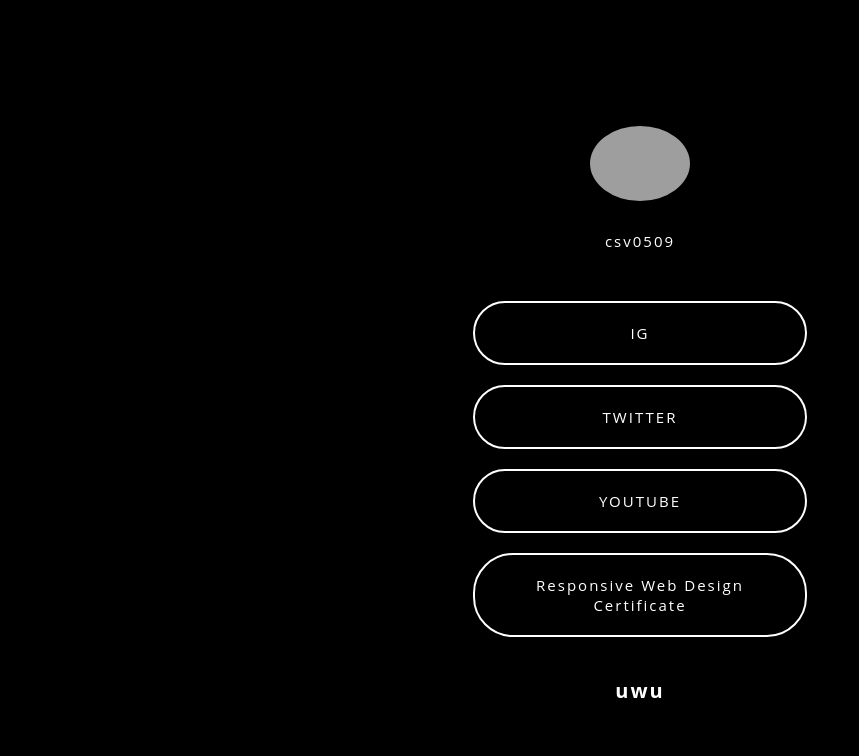
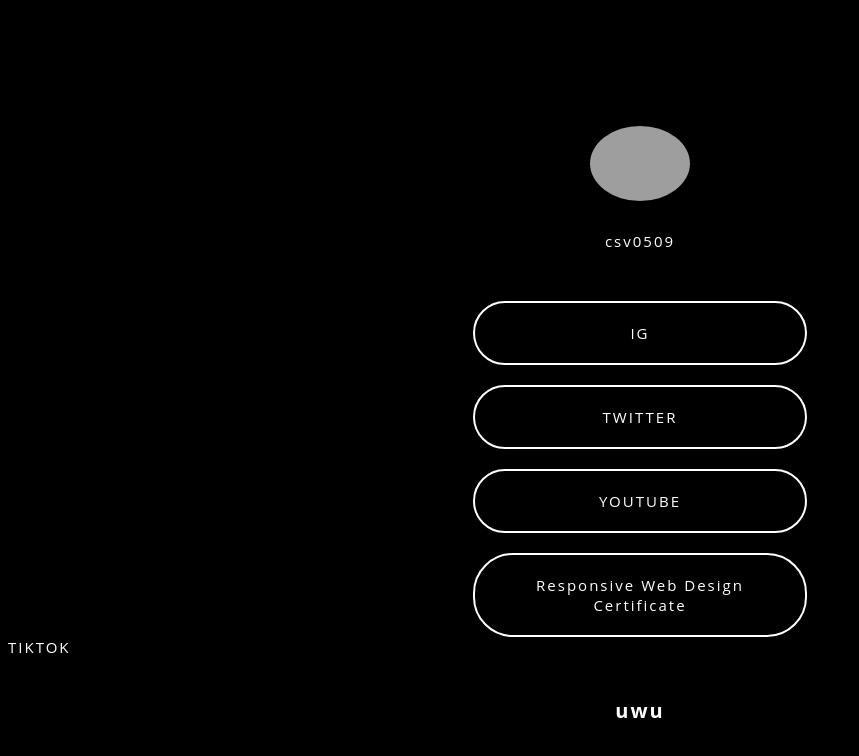
Before and after one commit to csv0509/csv0509.github.io, a plain HTML site: page index.html in a window 1280 px wide. Shown: the whole page, without its empty margins (0-859 px from the left). Drawn offline with Linux system fonts and the light colour scheme; grey boxes are pictures that could not be loaded; files whose address does not match are found by name.

Commit message:
Update index.html

```diff
--- a/index.html
+++ b/index.html
@@ -68,6 +68,7 @@
 <a href="https://twitter.com/woro0509" class="links">TWITTER</a>
 <a href="https://www.youtube.com/channel/UCC8RCHEX25pMNSVv7VX0yLA" class="links">YOUTUBE</a>
     <a href="https://www.freecodecamp.org/certification/fccfd54f09b-fd01-48c6-8b22-5df1dde88973/responsive-web-design" class="links">Responsive Web Design Certificate</a>
+<a href ="https://www.tiktok.com/@woro0509">TIKTOK</a>
 <!-- Logo -->
 <div class="bottom-text">uwu</div>
 </body>
```
